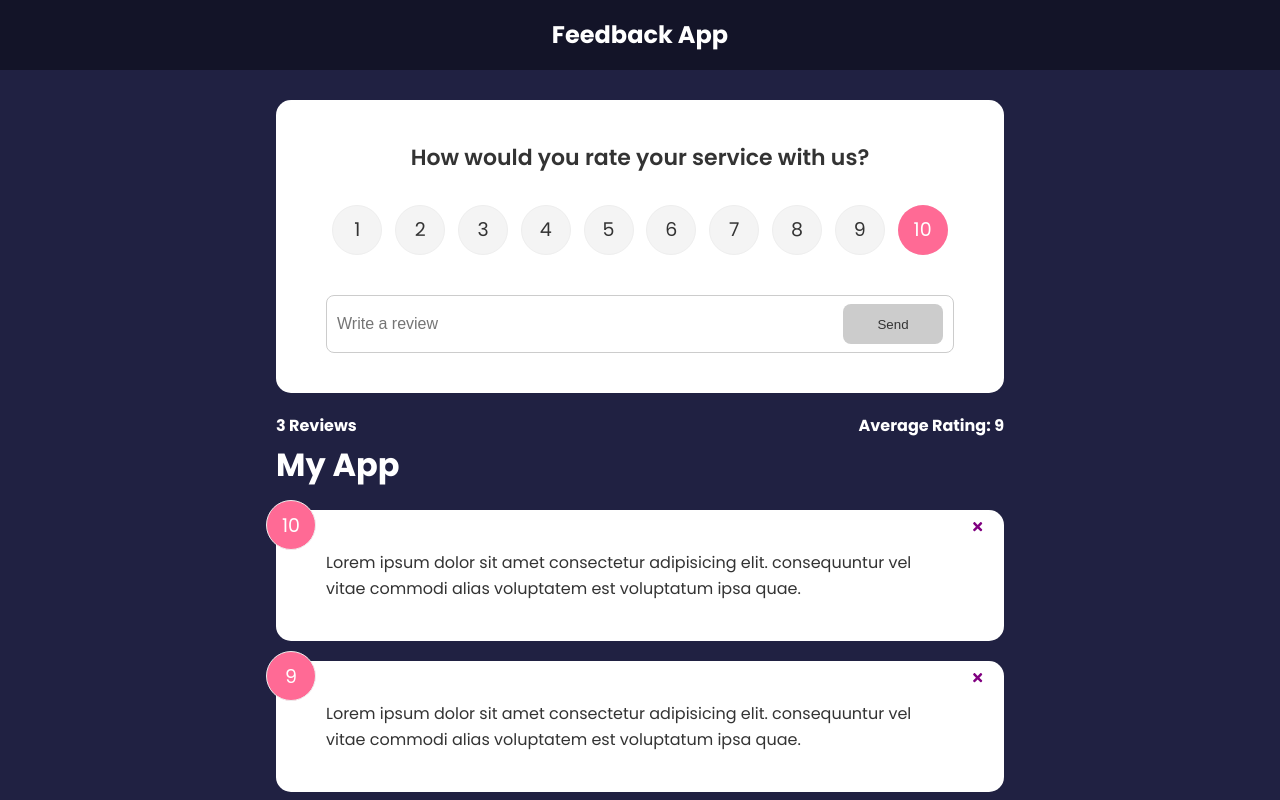
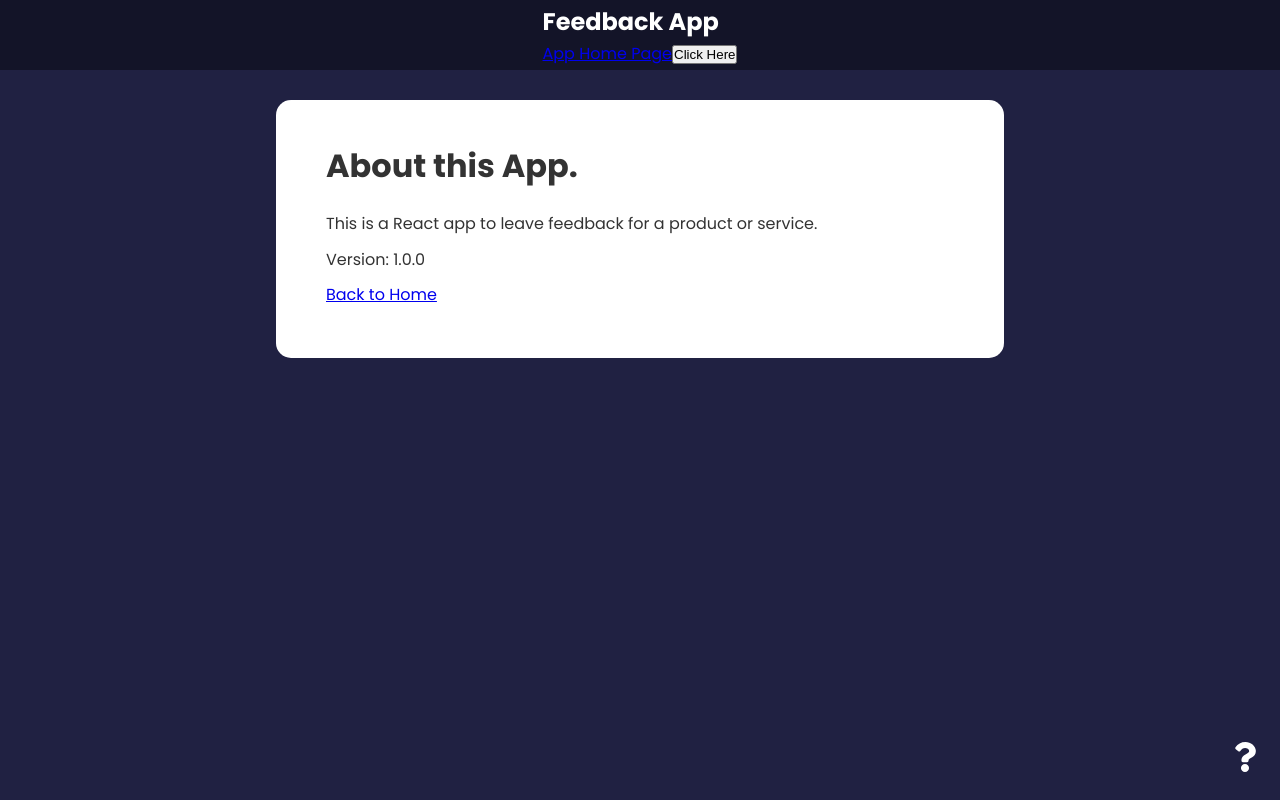
Before and after one commit to robert-laws/learning-december-2021-react-front-to-back-2022, a React (Create React App) app: page /about in a window 1280 px wide. Shown: the top 800 px of the page. Built offline with nearby package versions, Linux system fonts and the light colour scheme.

Commit message:
add features from react-router-dom v6

```diff
--- a/src/App.js
+++ b/src/App.js
@@ -1,12 +1,13 @@
-import { useState } from 'react';
+import React, { useState } from 'react';
 import { BrowserRouter as Router, Routes, Route } from 'react-router-dom';
 import Header from './components/Header';
 import FeedbackList from './components/FeedbackList';
 import FeedbackData from './data/FeedbackData.js';
 import FeedbackStats from './components/FeedbackStats';
 import FeedbackForm from './components/FeedbackForm';
-import About from './pages/About';
+import About from './components/pages/About';
 import { v4 as uuidv4 } from 'uuid';
+import AboutIconLink from './components/AboutIconLink';
 
 function App() {
   const [feedback, setFeedback] = useState(FeedbackData);
@@ -26,10 +27,24 @@
     <Router>
       <Header />
       <div className='container'>
-        <FeedbackForm handleAdd={addFeedback} />
-        <FeedbackStats feedback={feedback} />
-        <h1>My App</h1>
-        <FeedbackList feedback={feedback} handleDelete={deleteFeedback} />
+        <Routes>
+          <Route
+            exact
+            path='/'
+            element={
+              <>
+                <FeedbackForm handleAdd={addFeedback} />
+                <FeedbackStats feedback={feedback} />
+                <FeedbackList
+                  feedback={feedback}
+                  handleDelete={deleteFeedback}
+                />
+              </>
+            }
+          ></Route>
+          <Route path='/about' element={<About />} />
+        </Routes>
+        <AboutIconLink />
       </div>
     </Router>
   );
--- /dev/null
+++ b/src/components/AboutIconLink.js
@@ -0,0 +1,14 @@
+import { FaQuestion } from 'react-icons/fa';
+import { Link } from 'react-router-dom';
+
+const AboutIconLink = () => {
+  return (
+    <div className='about-link'>
+      <Link to='/about'>
+        <FaQuestion size={30} />
+      </Link>
+    </div>
+  );
+};
+
+export default AboutIconLink;
--- a/src/components/Header.js
+++ b/src/components/Header.js
@@ -1,4 +1,5 @@
 import PropTypes from 'prop-types';
+import { NavLink, useNavigate } from 'react-router-dom';
 
 function Header({ text, bgColor, textColor }) {
   const headerStyles = {
@@ -6,10 +7,28 @@
     color: textColor,
   };
 
+  let activeStyle = {
+    color: '#fff',
+  };
+
+  const navigate = useNavigate();
+
+  const handleClick = () => {
+    console.log('howdy');
+    navigate('/about');
+  };
+
   return (
     <header style={headerStyles}>
       <div className='container'>
         <h2>{text}</h2>
+        <NavLink
+          to='/'
+          style={({ isActive }) => (isActive ? activeStyle : undefined)}
+        >
+          App Home Page
+        </NavLink>
+        <button onClick={handleClick}>Click Here</button>
       </div>
     </header>
   );
--- a/src/components/pages/About.js
+++ b/src/components/pages/About.js
@@ -1,5 +1,19 @@
+import { Card } from '../shared';
+import { Link } from 'react-router-dom';
+
 function About() {
-  return <div>About this App.</div>;
+  return (
+    <Card>
+      <div className='about'>
+        <h1>About this App.</h1>
+        <p>This is a React app to leave feedback for a product or service.</p>
+        <p>Version: 1.0.0</p>
+        <p>
+          <Link to='/'>Back to Home</Link>
+        </p>
+      </div>
+    </Card>
+  );
 }
 
 export default About;
```
